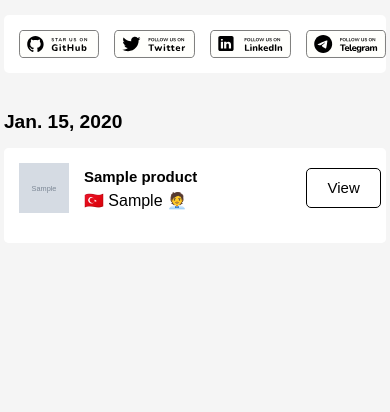
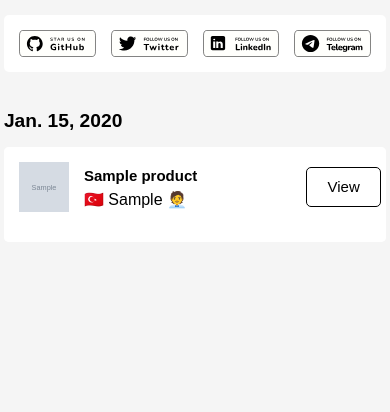
Before and after one commit to mrabdullahsahin/producthuntturkey.com, a Django app: page /en/ in a window 390 px wide. Shown: the part 135-547 px from the top of the page. Run offline with Django 4.2, Linux system fonts and the light colour scheme; tables that the repository leaves empty hold one stand-in row (values such as "Sample post"); grey boxes marked "Sample" are stand-in pictures.

Commit message:
add margin right to last of item in social media for responsive

```diff
--- a/producthuntturkey/static/css/social-media.css
+++ b/producthuntturkey/static/css/social-media.css
@@ -30,4 +30,8 @@
     .social-media{
         width: 98%;
     }
+
+    .social-media__item:last-of-type{
+        margin-right: 15px;
+    }
 }
```
